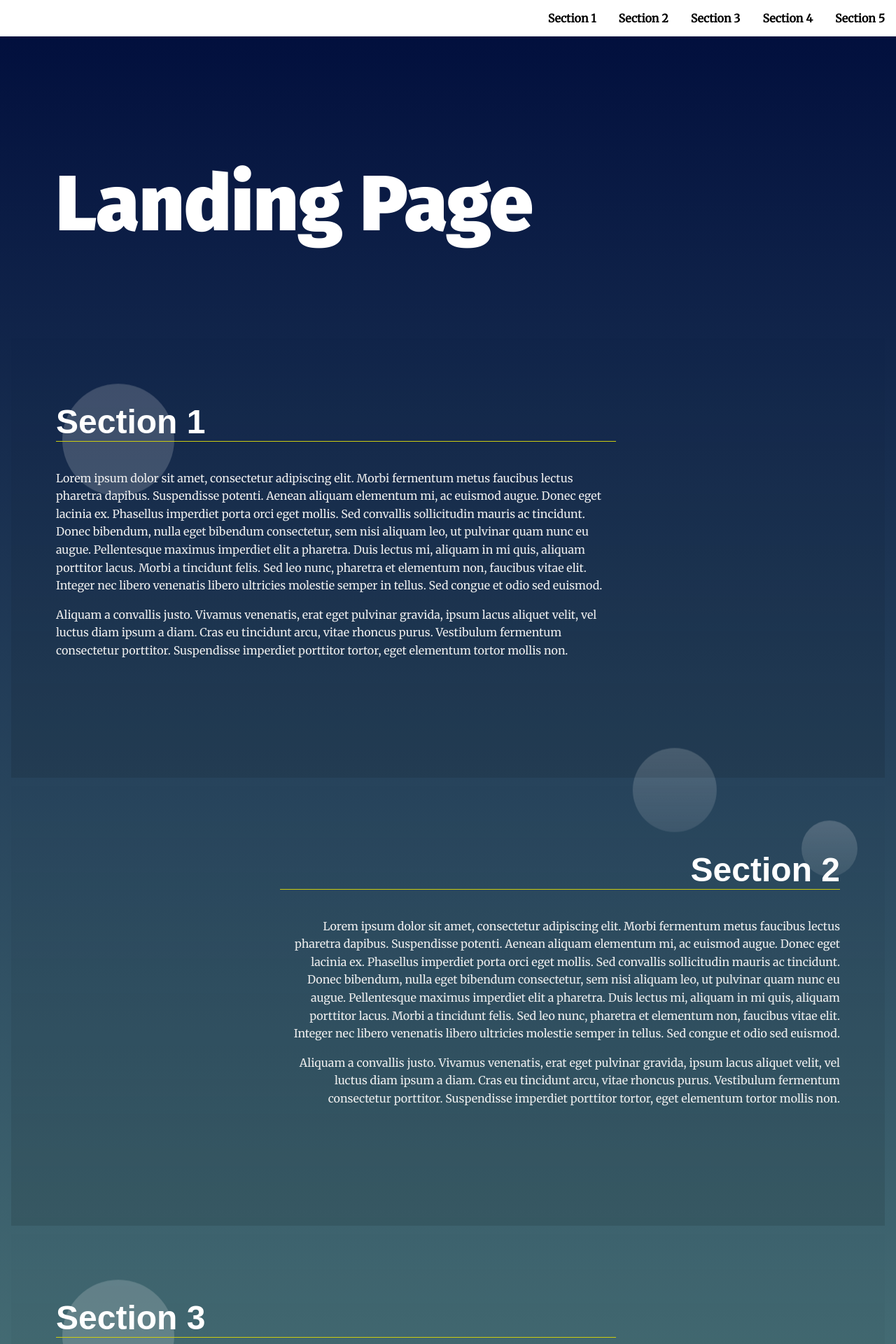
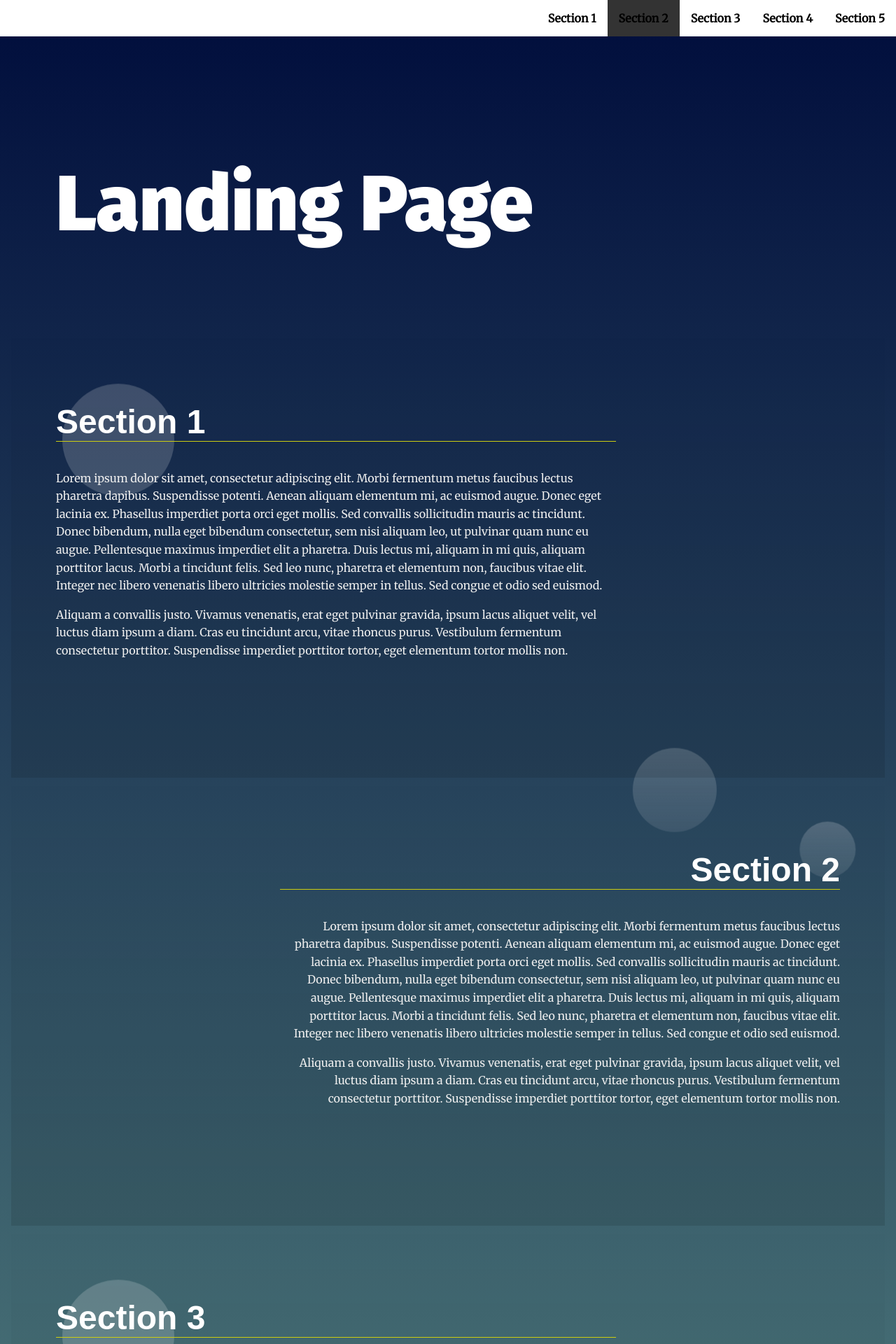
Before and after one commit to MuhammadMahmoud/landing-page, a plain HTML site: page index.html in a window 1280 px wide. Shown: the top 1920 px of the page at 70% size. Drawn offline with Linux system fonts and the light colour scheme.

Commit message:
Active Link
Active Link for the Active Page but still need some modifications.

```diff
--- a/css/styles.css
+++ b/css/styles.css
@@ -21,8 +21,8 @@ body {
 .liAtt{
 
 }
-.anchorAtt{
-
+#anchorAtt{
+    background: #333;
 }
 /* Typeography General*/
 h1 {
--- a/js/app.js
+++ b/js/app.js
@@ -27,6 +27,9 @@ var attArr=[]; //array for the store of section data to add it to the anchor of
 var aqueries; // for list of anchors
 var queries; //for h2 inside sections
 var navLink=document.getElementById('navbar__menu');
+var currentSection=-10;
+var currentAnchor='';
+
 /**
  * End Global Variables
  * Start Helper Functions
@@ -63,10 +66,10 @@ function navApp(sections) {
     for(var i=0;i<appLiSections.length;i++){
 
         var a=document.createElement('a');
-        a.classList.add('anchorAtt');
+        //a.classList.add('anchorAtt');
         a.classList.add('menu__link');
         a.textContent=attArr[i];
-        a.href='';
+        a.href='#';
 
 
 
@@ -76,16 +79,25 @@ function navApp(sections) {
 
         appLiSections[i].appendChild(fragment);
     }
-    aqueries=document.getElementsByClassName('anchorAtt');
+    aqueries=document.getElementsByClassName('menu__link');
 }
 
 // Add class 'active' to section when near top of viewport
 
 function toggleActiveState(){
-     var currentSection=-10;
-    for (const section of sections){
+         for (const section of sections)
+    {   //console.log('currentSection is '+ currentSection+ 'and section is '+ section.getAttribute('data-nav'));
         if(currentSection != section.getAttribute('data-nav')){
             section.classList.remove('your-active-class');
+        }
+    }
+    for(const aquery of aqueries){
+        console.log( 'currentAnchor is '+ currentAnchor);
+        if(currentAnchor == aquery.textContent){
+            aquery.id='anchorAtt';
+        }
+        else{
+            aquery.id='';
         }
     }
     if(!!window.IntersectionObserver){
@@ -97,11 +109,12 @@ function toggleActiveState(){
 
                 entry.target.classList.add('your-active-class');
                 currentSection=entry.target.getAttribute('data-nav');
-
+                currentAnchor=entry.target.getAttribute('data-nav');
+                //console.log(currentAnchor);
             }
           observer.unobserve(entry.target);
         }
-        },{rootMargin: "0px 0px -200px 0px"},{threshold: 0.5});
+        },{rootMargin: "0px 0px -200px 0px"},{threshold: 1});
       });
       sections.forEach(section => { observer.observe(section) });
     }
```
